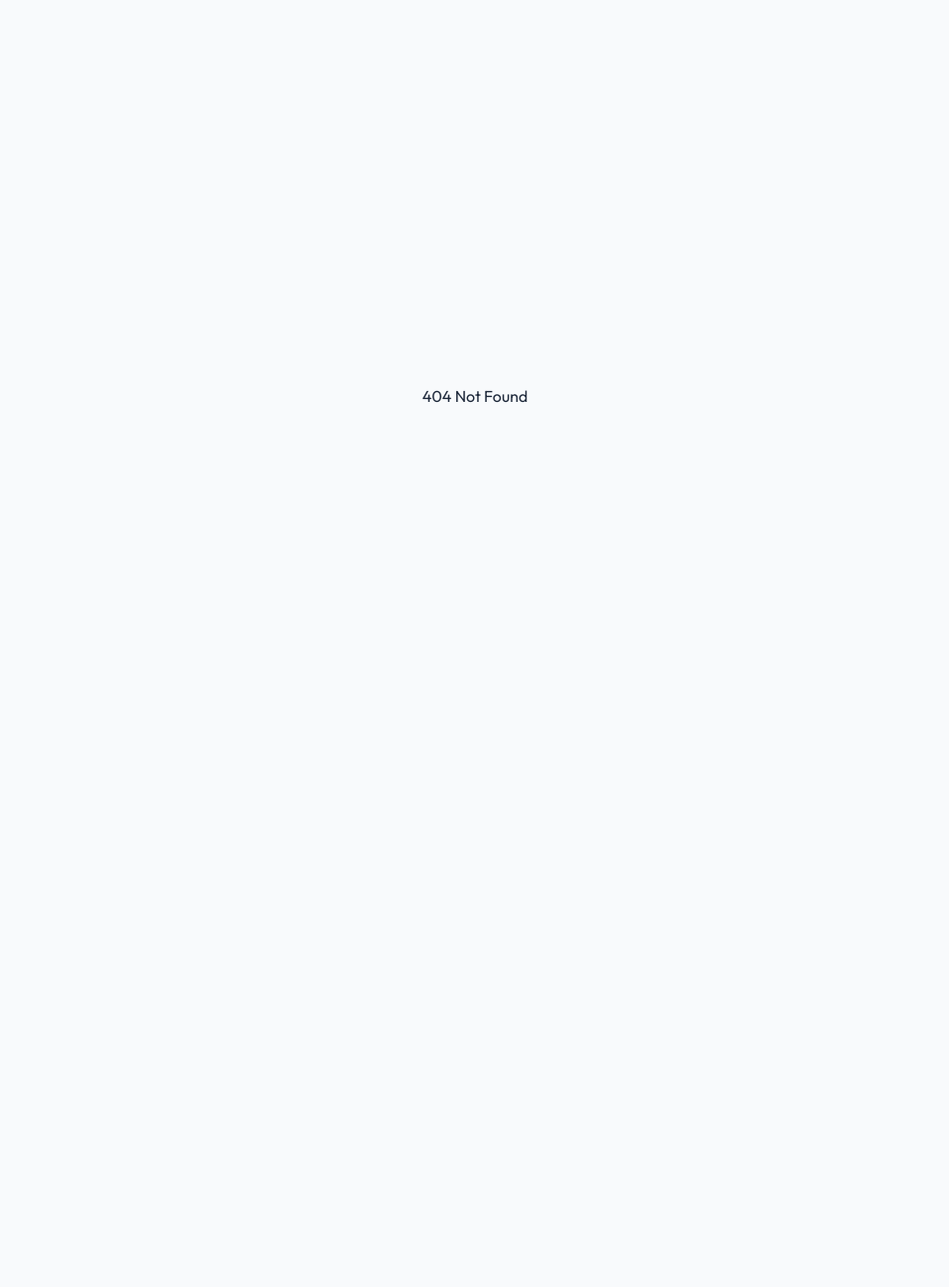
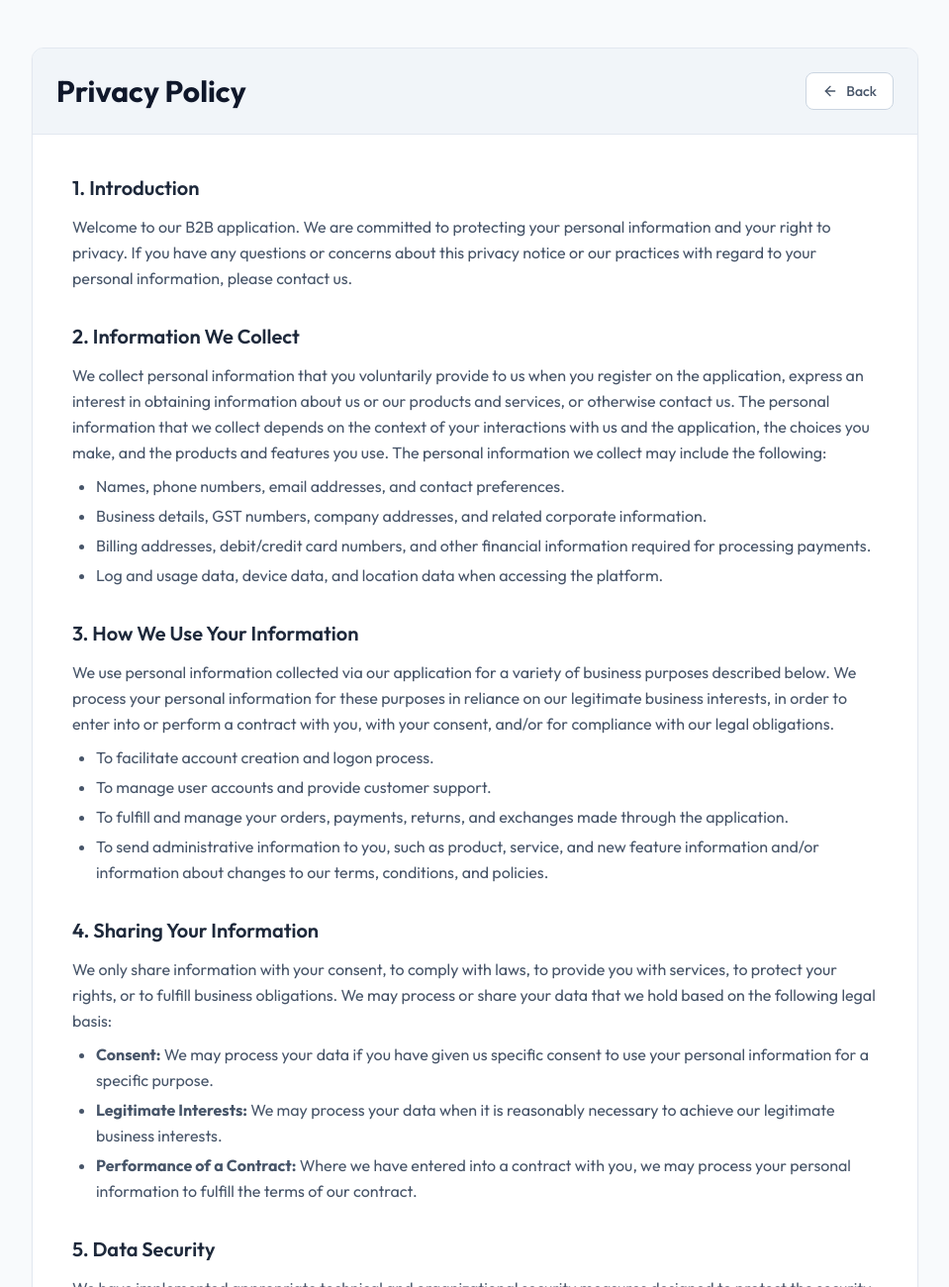
Before and after one commit to Foragefoxoffice/Gkt-b2b, a React (Vite) app: page /privacy-policy in a window 1280 px wide. Before the commit this address had no page. Shown: the top 1300 px of the page at 99% size, without its empty margins (160-1119 px from the left). Before the commit the page ends 800 px from the top, so only its background shows below. Built offline with nearby package versions, Linux system fonts and the light colour scheme.

Commit message:
feat: add PrivacyPolicy page and register route in App, and switch environment variables to production

```diff
--- a/src/App.jsx
+++ b/src/App.jsx
@@ -32,6 +32,7 @@ import BuyerOrders from './pages/BuyerOrders.jsx';
 import BuyerRequests from './pages/BuyerRequests.jsx';
 import Products from './pages/Products.jsx';
 import ProductDetails from './pages/ProductDetails.jsx';
+import PrivacyPolicy from './pages/PrivacyPolicy.jsx';
 
 const PrivateRoute = ({ children, roles }) => {
   const { isAuthenticated, user } = useSelector(state => state.auth);
@@ -138,6 +139,7 @@ function App() {
               </button>
             </div>
           } />
+          <Route path="/privacy-policy" element={<PrivacyPolicy />} />
           <Route path="*" element={<div className="flex h-screen items-center justify-center text-slate-800 dark:text-white">404 Not Found</div>} />
         </Routes>
       </Router>
--- /dev/null
+++ b/src/pages/PrivacyPolicy.jsx
@@ -0,0 +1,91 @@
+import React from 'react';
+import { useNavigate } from 'react-router-dom';
+import { ArrowLeft } from 'lucide-react'; // Assuming lucide-react is used for icons
+
+const PrivacyPolicy = () => {
+  const navigate = useNavigate();
+
+  return (
+    <div className="min-h-screen bg-slate-50 dark:bg-slate-900 text-slate-800 dark:text-slate-200 p-6 md:p-12">
+      <div className="max-w-4xl mx-auto bg-white dark:bg-slate-800 rounded-xl shadow-sm border border-slate-200 dark:border-slate-700 overflow-hidden">
+
+        {/* Header */}
+        <div className="border-b border-slate-200 dark:border-slate-700 p-6 flex items-center justify-between bg-slate-100 dark:bg-slate-800/50">
+          <h1 className="text-2xl md:text-3xl font-bold text-slate-900 dark:text-white">Privacy Policy</h1>
+          <button
+            onClick={() => navigate(-1)}
+            className="flex items-center gap-2 px-4 py-2 text-sm font-medium text-slate-600 bg-white border border-slate-300 rounded-lg hover:bg-slate-50 dark:text-slate-300 dark:bg-slate-700 dark:border-slate-600 dark:hover:bg-slate-600 transition-colors"
+          >
+            <ArrowLeft className="w-4 h-4" />
+            Back
+          </button>
+        </div>
+
+        {/* Content */}
+        <div className="p-6 md:p-10 space-y-8 text-slate-600 dark:text-slate-300 leading-relaxed">
+
+          <section>
+            <h2 className="text-xl font-semibold text-slate-800 dark:text-slate-100 mb-3">1. Introduction</h2>
+            <p>
+              Welcome to our B2B application. We are committed to protecting your personal information and your right to privacy. If you have any questions or concerns about this privacy notice or our practices with regard to your personal information, please contact us.
+            </p>
+          </section>
+
+          <section>
+            <h2 className="text-xl font-semibold text-slate-800 dark:text-slate-100 mb-3">2. Information We Collect</h2>
+            <p className="mb-2">We collect personal information that you voluntarily provide to us when you register on the application, express an interest in obtaining information about us or our products and services, or otherwise contact us. The personal information that we collect depends on the context of your interactions with us and the application, the choices you make, and the products and features you use. The personal information we collect may include the following:</p>
+            <ul className="list-disc pl-6 space-y-1">
+              <li>Names, phone numbers, email addresses, and contact preferences.</li>
+              <li>Business details, GST numbers, company addresses, and related corporate information.</li>
+              <li>Billing addresses, debit/credit card numbers, and other financial information required for processing payments.</li>
+              <li>Log and usage data, device data, and location data when accessing the platform.</li>
+            </ul>
+          </section>
+
+          <section>
+            <h2 className="text-xl font-semibold text-slate-800 dark:text-slate-100 mb-3">3. How We Use Your Information</h2>
+            <p>We use personal information collected via our application for a variety of business purposes described below. We process your personal information for these purposes in reliance on our legitimate business interests, in order to enter into or perform a contract with you, with your consent, and/or for compliance with our legal obligations.</p>
+            <ul className="list-disc pl-6 space-y-1 mt-2">
+              <li>To facilitate account creation and logon process.</li>
+              <li>To manage user accounts and provide customer support.</li>
+              <li>To fulfill and manage your orders, payments, returns, and exchanges made through the application.</li>
+              <li>To send administrative information to you, such as product, service, and new feature information and/or information about changes to our terms, conditions, and policies.</li>
+            </ul>
+          </section>
+
+          <section>
+            <h2 className="text-xl font-semibold text-slate-800 dark:text-slate-100 mb-3">4. Sharing Your Information</h2>
+            <p>
+              We only share information with your consent, to comply with laws, to provide you with services, to protect your rights, or to fulfill business obligations. We may process or share your data that we hold based on the following legal basis:
+            </p>
+            <ul className="list-disc pl-6 space-y-1 mt-2">
+              <li><strong>Consent:</strong> We may process your data if you have given us specific consent to use your personal information for a specific purpose.</li>
+              <li><strong>Legitimate Interests:</strong> We may process your data when it is reasonably necessary to achieve our legitimate business interests.</li>
+              <li><strong>Performance of a Contract:</strong> Where we have entered into a contract with you, we may process your personal information to fulfill the terms of our contract.</li>
+            </ul>
+          </section>
+
+          <section>
+            <h2 className="text-xl font-semibold text-slate-800 dark:text-slate-100 mb-3">5. Data Security</h2>
+            <p>
+              We have implemented appropriate technical and organizational security measures designed to protect the security of any personal information we process. However, despite our safeguards and efforts to secure your information, no electronic transmission over the Internet or information storage technology can be guaranteed to be 100% secure, so we cannot promise or guarantee that hackers, cybercriminals, or other unauthorized third parties will not be able to defeat our security and improperly collect, access, steal, or modify your information.
+            </p>
+          </section>
+
+          <section>
+            <h2 className="text-xl font-semibold text-slate-800 dark:text-slate-100 mb-3">6. Changes to This Privacy Policy</h2>
+            <p>
+              We may update this privacy notice from time to time. The updated version will be indicated by an updated "Revised" date and the updated version will be effective as soon as it is accessible. If we make material changes to this privacy notice, we may notify you either by prominently posting a notice of such changes or by directly sending you a notification. We encourage you to review this privacy notice frequently to be informed of how we are protecting your information.
+            </p>
+          </section>
+
+          <div className="pt-6 border-t border-slate-200 dark:border-slate-700 text-sm text-slate-500 dark:text-slate-400">
+            Last updated: {new Date().toLocaleDateString('en-US', { year: 'numeric', month: 'long', day: 'numeric' })}
+          </div>
+        </div>
+      </div>
+    </div>
+  );
+};
+
+export default PrivacyPolicy;
```
Also changed, not shown: 1 other file (tests, documents, lock files or other folders).
